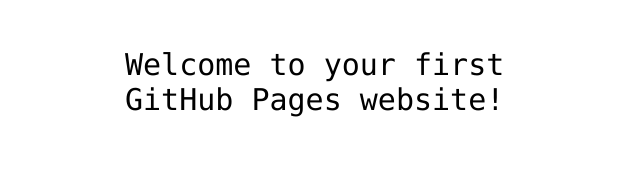
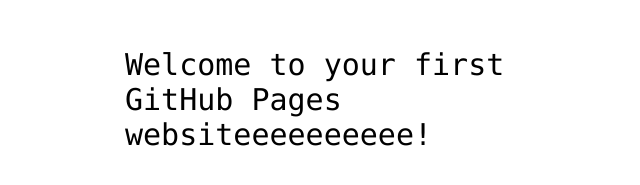
Before and after one commit to hichambouzkraoui/hello-world, a plain HTML site: page index.html in a window 1280 px wide. Shown: the part 341-526 px from the top of the page, without its empty margins (315-955 px from the left). Drawn offline with Linux system fonts and the light colour scheme.

Commit message:
index changed

```diff
--- a/index.html
+++ b/index.html
@@ -12,7 +12,7 @@
 <img src="https://octodex.github.com/images/daftpunktocat-thomas.gif" id="octocat" alt="octocat-gif" />
 
 <!-- Change this code here by copy and pasting your template on line 15 -->
-<p>Welcome to your first GitHub Pages website!</p>
+<p>Welcome to your first GitHub Pages websiteeeeeeeeee!</p>
 
 </body>
 </html>
```
